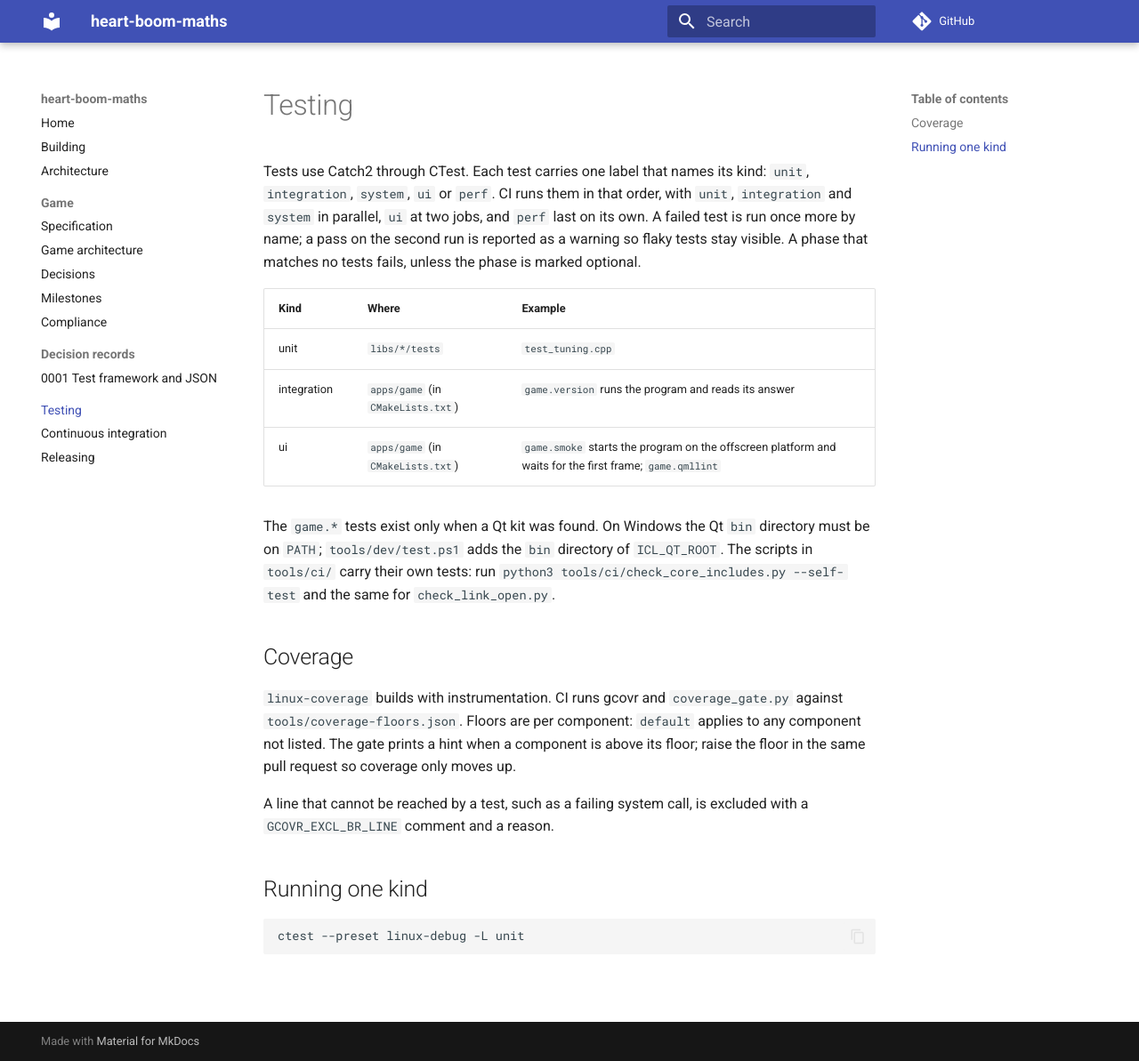
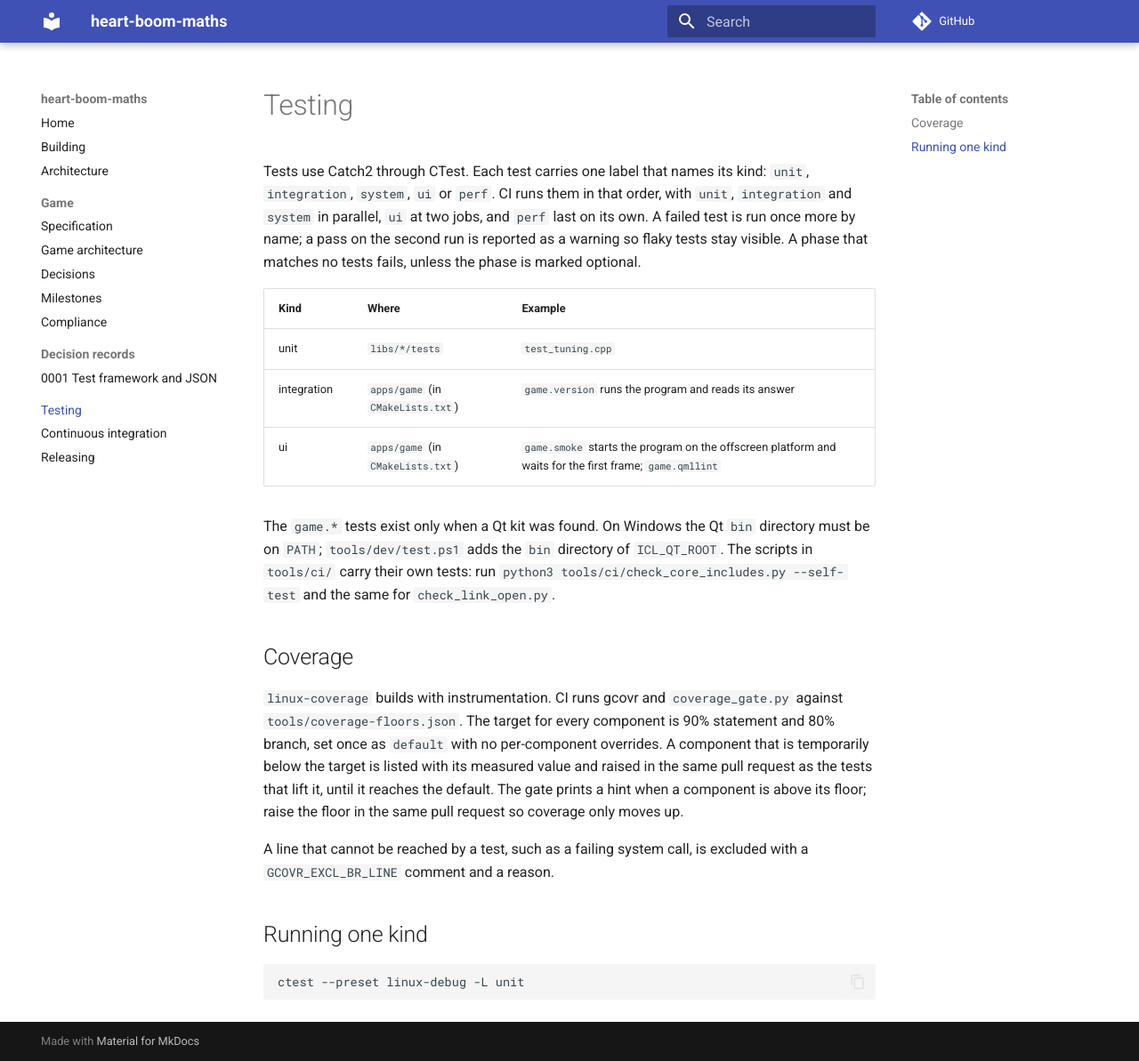
Before and after one commit to iainchesworthlabs/heart-boom-maths, an MkDocs documentation site: the page built from docs/testing.md, in a window 1280 px wide and 1193 px high. Shown: the whole window at 89% size. Built offline with MkDocs 1.6.1 and Material for MkDocs 9.7.7, drawn with Linux system fonts in a browser that asks for light colours; comment, search, counter and statistics services are not loaded.

Commit message:
Set one coverage target of 90 percent statement and 80 percent branch
Every component uses the default. The apps/game and libs/core overrides are removed; a component below the target is listed with its measured value until it catches up.

Signed-off-by: Iain Chesworth <iain.chesworth@gmail.com>

```diff
--- a/docs/testing.md
+++ b/docs/testing.md
@@ -19,8 +19,10 @@ The `game.*` tests exist only when a Qt kit was found. On Windows the Qt `bin` d
 ## Coverage
 
 `linux-coverage` builds with instrumentation. CI runs gcovr and `coverage_gate.py` against
-`tools/coverage-floors.json`. Floors are per component: `default` applies to any component not
-listed. The gate prints a hint when a component is above its floor; raise the floor in the same
+`tools/coverage-floors.json`. The target for every component is 90% statement and 80% branch, set once
+as `default` with no per-component overrides. A component that is temporarily below the target is
+listed with its measured value and raised in the same pull request as the tests that lift it, until it
+reaches the default. The gate prints a hint when a component is above its floor; raise the floor in the same
 pull request so coverage only moves up.
 
 A line that cannot be reached by a test, such as a failing system call, is excluded with a
```
Also changed, not shown: 1 other file.
